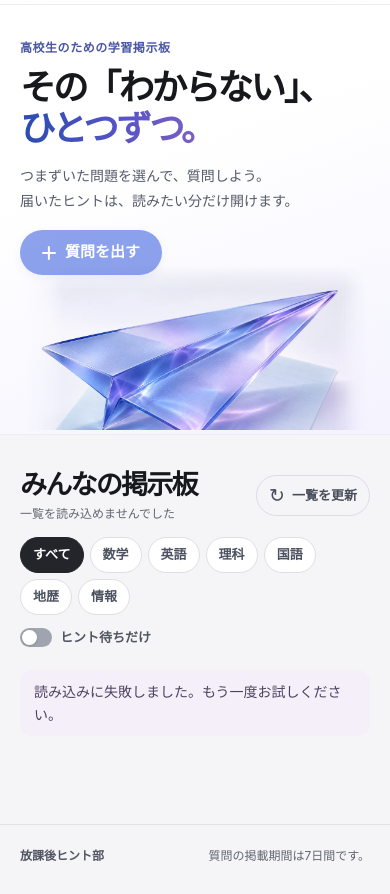
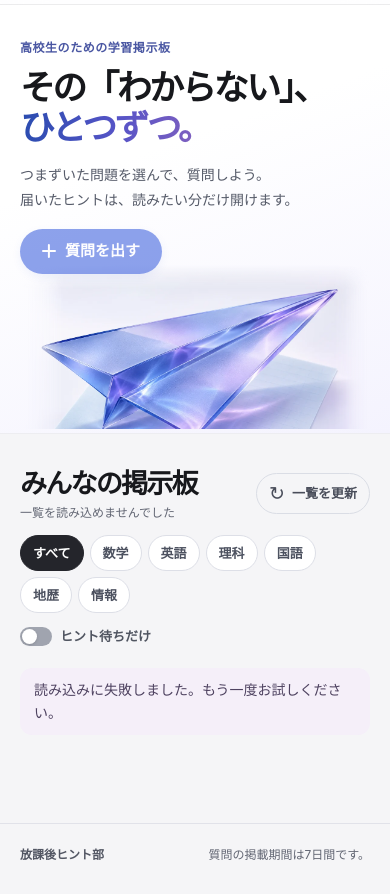
Before and after one commit to kobadaidesu/houkago-hint-board, a website: page public/index.html in a window 390 px wide. Shown: the part 52-946 px from the top of the page. Drawn offline with Linux system fonts and the light colour scheme; no server answers.

Commit message:
見出しの文字サイズをカラム幅に合わせて改行を調整

```diff
--- a/public/style.css
+++ b/public/style.css
@@ -79,11 +79,12 @@ select:focus-visible, summary:focus-visible {
   align-items: center;
   min-height: clamp(390px, 32vw, 485px);
 }
-.hero-copy { position: relative; z-index: 1; padding: 43px 0 49px; }
+.hero-copy { container-type: inline-size; min-width: 0; position: relative; z-index: 1; padding: 43px 0 49px; }
 .kicker { color: #4956a2; font-size: 13px; font-weight: 740; margin: 0 0 14px; letter-spacing: .045em; }
 h1, h2, h3, p { overflow-wrap: anywhere; }
-h1 { margin: 0; font-size: clamp(43px, 4.7vw, 70px); line-height: 1.16; font-weight: 780; letter-spacing: -.072em; }
+h1 { margin: 0; font-size: clamp(24px, 9.95cqi, 65px); line-height: 1.16; font-weight: 780; letter-spacing: -.072em; }
 h1 span { display: block; }
+h1 span:first-child { white-space: nowrap; }
 .accent { color: #4b54c8; }
 @supports (background-clip: text) {
   .accent {
@@ -339,7 +340,6 @@ dialog .primary { margin-top: 6px; }
   .brand { font-size: 16px; }
   .brandmark { width: 29px; height: 29px; border-radius: 9px; }
   .hero-inner { min-height: 330px; grid-template-columns: 1.2fr 1fr; }
-  h1 { font-size: clamp(33px,5.7vw,44px); }
   .hero-copy { padding-block: 35px; }
   .lead { font-size: 14px; margin: 14px 0 17px; }
   .art { left: 50%; right: -8%; }
@@ -353,7 +353,6 @@ dialog .primary { margin-top: 6px; }
   .hero-inner { display: flex; flex-direction: column; align-items: stretch; }
   .hero-copy { padding: 33px 0 0; }
   .kicker { margin-bottom: 9px; font-size: 12px; }
-  h1 { font-size: clamp(34px,9.1vw,47px); }
   .art { position: relative; inset: auto; z-index: 0; width: 100%; height: clamp(155px,42vw,200px); margin: -9px 0 4px; }
   .art img {
     width: auto;
```
